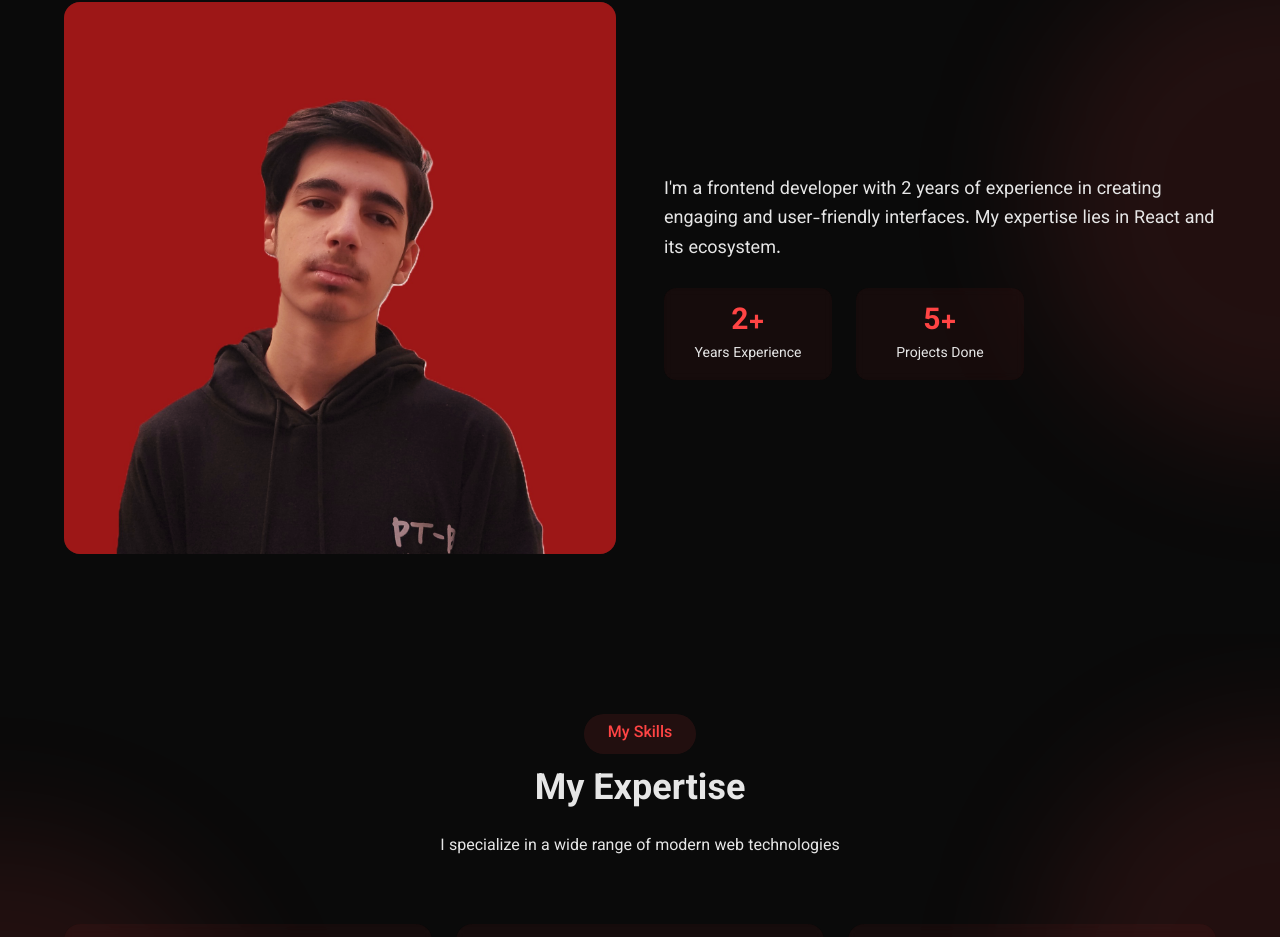
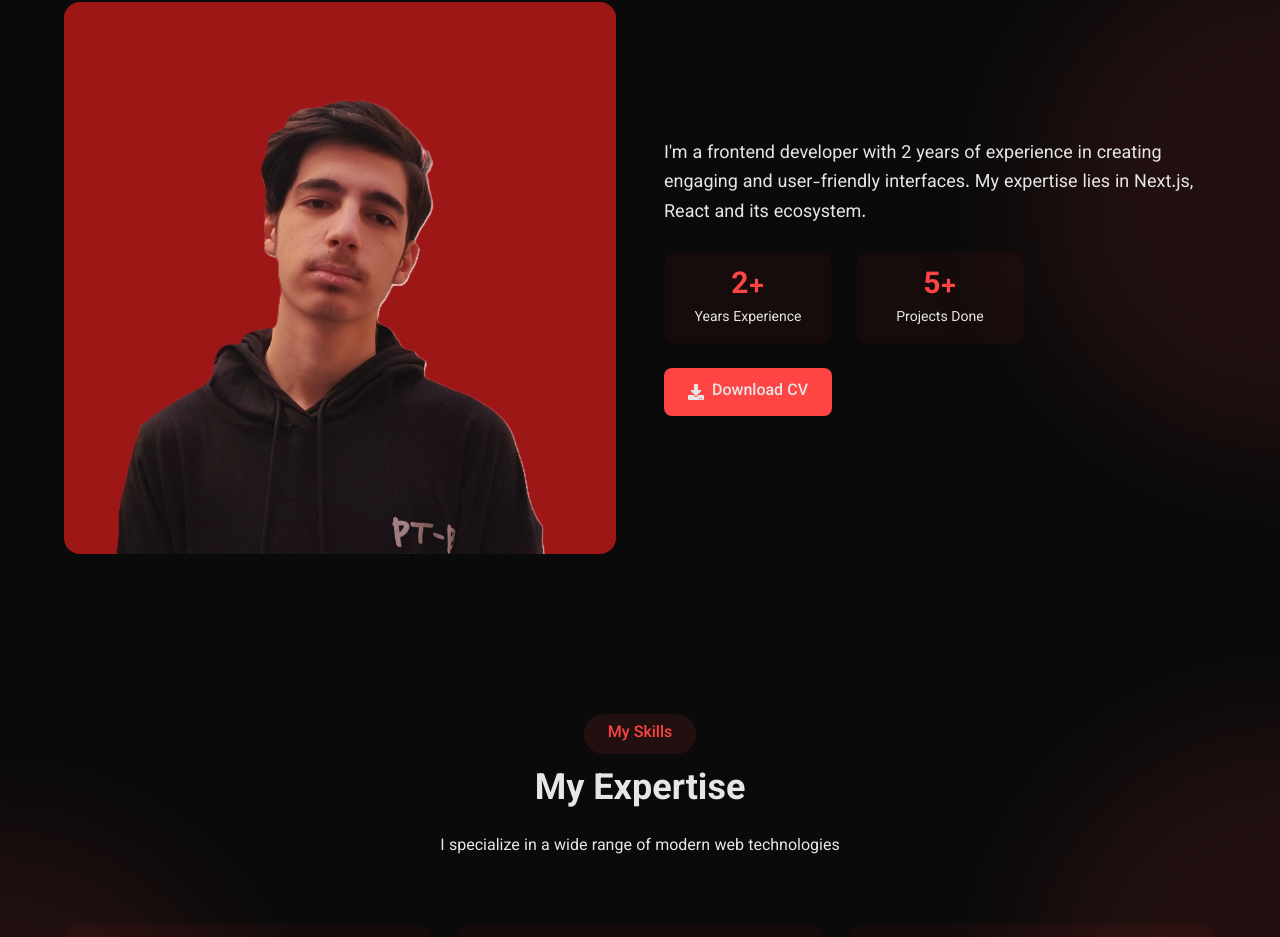
Before and after one commit to amircode1/personalWeb, a React (Vite) app: page / in a window 1280 px wide. Shown: the part 1038-1975 px from the top of the page. Built offline with nearby package versions, Linux system fonts and the light colour scheme.

Commit message:
done 0.0.3

```diff
--- a/src/components/About.jsx
+++ b/src/components/About.jsx
@@ -6,6 +6,11 @@ import profile from '../assets/profile.jpg';
 const About = () => {
   const { t, i18n } = useTranslation();
   const isRTL = i18n.language === 'fa';
+
+  // Get resume file based on language
+  const getResumeFile = () => {
+    return i18n.language === 'fa' ? '/امیرمحمد رضایی.pdf' : '/amirmohammadrezaei.pdf';
+  };
 
   const stats = [
     { label: 'experience', value: '2+' },
@@ -100,6 +105,24 @@ const About = () => {
                   </motion.div>
                 ))}
               </div>
+
+              {/* Add Download Resume Button */}
+              <motion.div
+                initial={{ opacity: 0, y: 20 }}
+                whileInView={{ opacity: 1, y: 0 }}
+                viewport={{ once: true }}
+                transition={{ delay: 0.7 }}
+                className="mt-8"
+              >
+                <a
+                  href={getResumeFile()}
+                  download
+                  className="inline-flex items-center gap-2 px-6 py-3 bg-accent hover:bg-accent-light text-text-light rounded-lg font-medium transition-colors"
+                >
+                  <FaDownload />
+                  {t('about.downloadCV')}
+                </a>
+              </motion.div>
             </motion.div>
           </div>
         </motion.div>
--- a/src/locales/en/translation.json
+++ b/src/locales/en/translation.json
@@ -17,7 +17,7 @@
     "about": {
       "subtitle": "About Me",
       "title": "Get to Know Me Better",
-      "description": "I'm a frontend developer with 2 years of experience in creating engaging and user-friendly interfaces. My expertise lies in React and its ecosystem.",
+      "description": "I'm a frontend developer with 2 years of experience in creating engaging and user-friendly interfaces. My expertise lies in Next.js, React and its ecosystem.",
       "stats": {
         "experience": "Years Experience",
         "projects": "Projects Done",
--- a/src/locales/fa/translation.json
+++ b/src/locales/fa/translation.json
@@ -17,7 +17,7 @@
     "about": {
       "subtitle": "درباره من",
       "title": "بیشتر با من آشنا شوید",
-      "description": "من یک توسعه‌دهنده فرانت‌اند با ۲ سال تجربه در ساخت رابط‌های کاربری جذاب و کاربرپسند هستم. تخصص من در React و اکوسیستم آن است.",
+      "description": "من یک توسعه‌دهنده فرانت‌اند با ۲ سال تجربه در ساخت رابط‌های کاربری جذاب و کاربرپسند هستم. تخصص من در Next.js، React و اکوسیستم آن است.",
       "stats": {
         "experience": "سال تجربه",
         "projects": "پروژه موفق",
```
Also changed, not shown: 2 other files (tests, documents, lock files or other folders).
